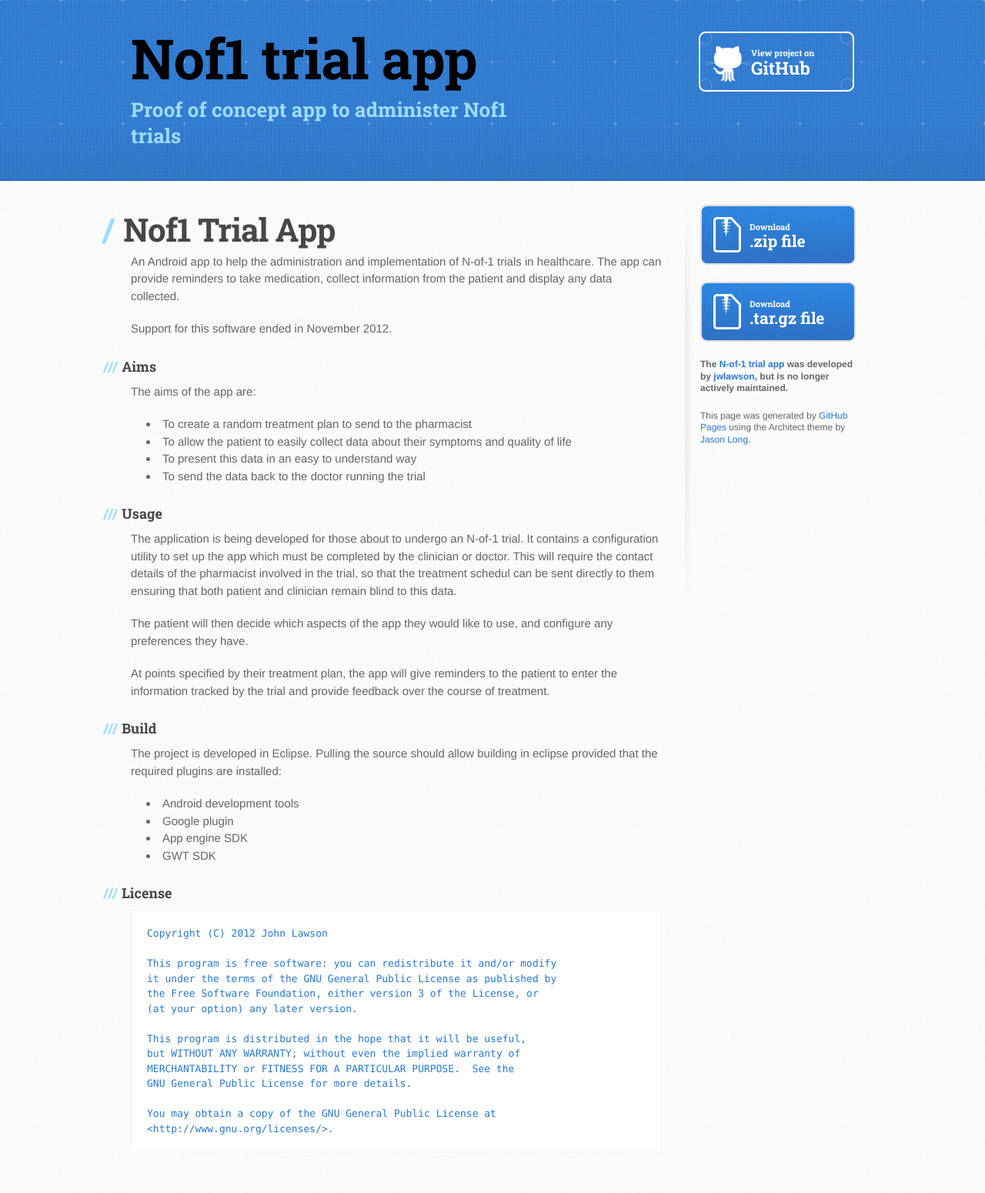
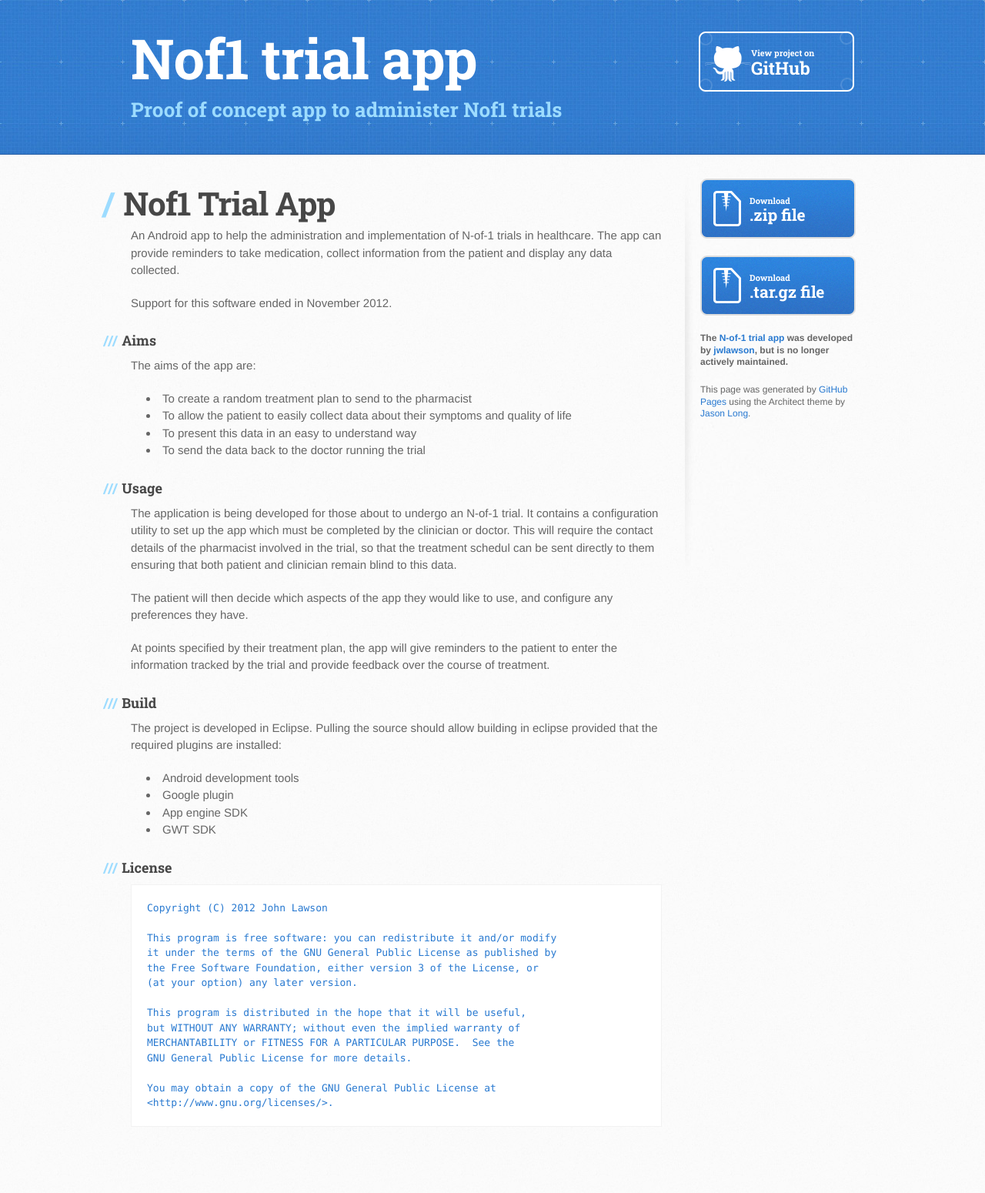
Before and after one commit to jwlawson/nof1, a Jekyll site: the page built from index.md, in a window 1280 px wide. Shown: the whole page at 77% size. Built offline with Jekyll 4.4.1, drawn with Linux system fonts in a browser that asks for light colours; after the commit the page ends 1516 px from its top, so only the background shows below that.

Commit message:
Changes title in header to be white rather than black. Whoops.

```diff
--- a/css/stylesheet.css
+++ b/css/stylesheet.css
@@ -77,15 +77,15 @@ header h1 {
   color: #fff;
   line-height: 1;
   margin-bottom: 0.2em;
-  width: 540px;
+  width: 60%;
 }
 
 header a {
-	color: #000000;
+	color: #fff;
 }
 
 header a:hover {
-	color: #222222;
+	color: #ddd;
 }
 
 header h2 {
@@ -93,7 +93,7 @@ header h2 {
   color: #9ddcff;
   font-weight: normal;
   line-height: 1.3;
-  width: 540px;
+  width: 60%;
   letter-spacing: 0;
 }
 
```
